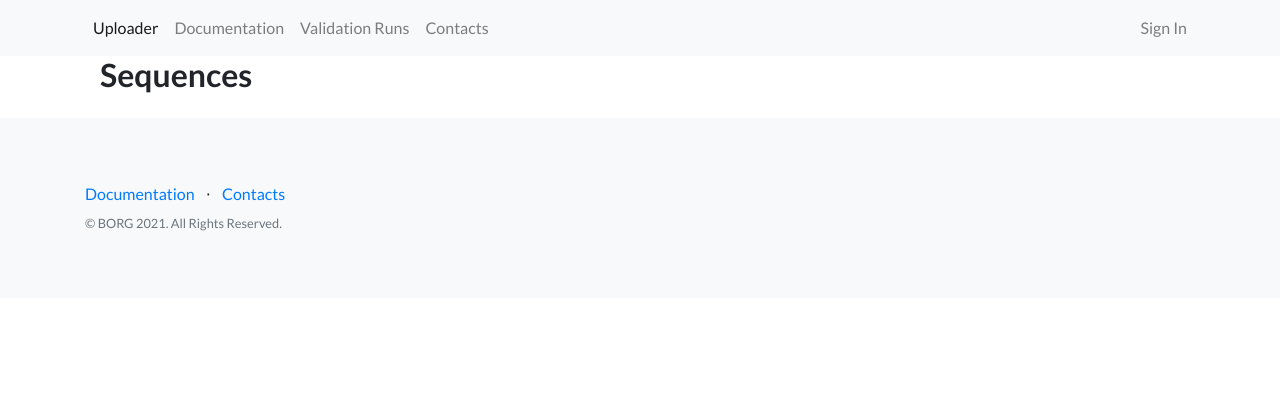
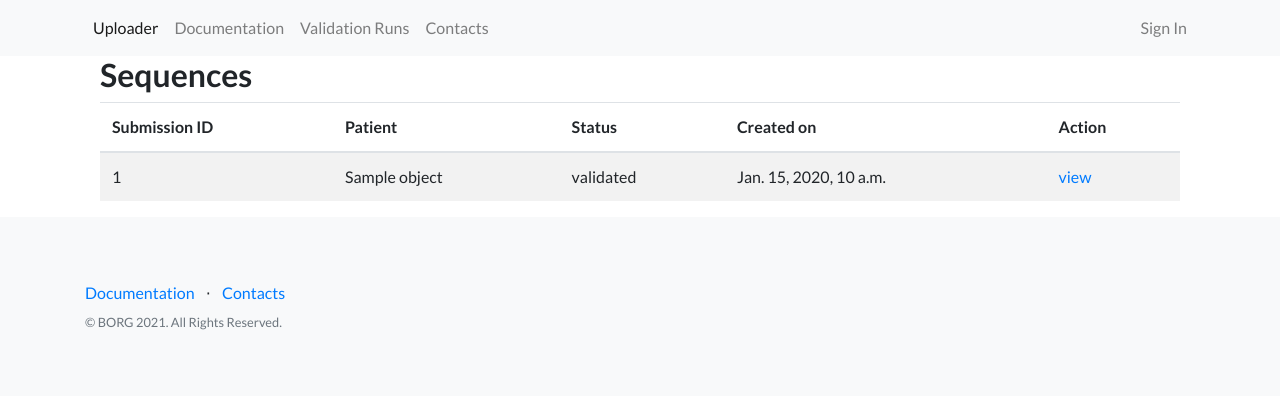
Before and after one commit to TamChiKeung/hseqweb, a Django app: template hseqweb/apps/uploader/templates/uploader/list.html in a window 1280 px wide. Shown: the top 396 px of the page. Run offline with Django 3.2, Linux system fonts and the light colour scheme; the template is opened without the code that fills it: most values are stand-ins (such as "Sample title", 1, 10 or a date in 2020); parts of the project's set-up code (start-up, migrations or seed data) failed here and were passed over; some libraries are stand-ins or nearby versions.

Commit message:
fixed submission list

```diff
--- a/hseqweb/apps/uploader/templates/uploader/list.html
+++ b/hseqweb/apps/uploader/templates/uploader/list.html
@@ -7,16 +7,32 @@
     <h2>Sequences</h2>
     <table class="table table-striped">
       <thead>
+        <th>Submission ID</th>
+        <th>Patient</th>
+        <th>Status</th>
+        <th>Created on</th>
+        <th>Action</th>
       </thead>
       <tbody>
 	{% for object in object_list %}
-        {% if object.collection %}
+        {% comment %} {% if object.collection %} {% endcomment %}
 	<tr>
-	  <td>{{ forloop.counter }}</td>
-	  <td>{{ object.name }}</td>
-	  <td><a href="{% url "uploader-view" object.pk %}">view</a></td>
+	  {% comment %} <td>{{ forloop.counter }}</td> {% endcomment %}
+	  <td>{{ object.pk }}</td>
+	  <td> {% if object.name %}{{ object.name }}{% endif %}</td>
+    {% if object.status == 'submitted' %}
+	    <td>processing</td>
+    {% endif %}
+    {% if object.status != 'submitted' %}
+      <td>{{ object.status }}</td>
+    {% endif %}
+    <td>{{ object.date }}</td>
+    <td>
+      {% if object.status != 'submitted' %}<a href="{% url "uploader-view" object.pk %}">view</a>
+      {% endif %}
+    </td>
 	</tr>
-        {% endif %}
+        {% comment %} {% endif %} {% endcomment %}
 	{% endfor %}
       </tbody>
     </table>
```
Also changed, not shown: hseqweb/apps/uploader/views.py (+6 -2 lines).
